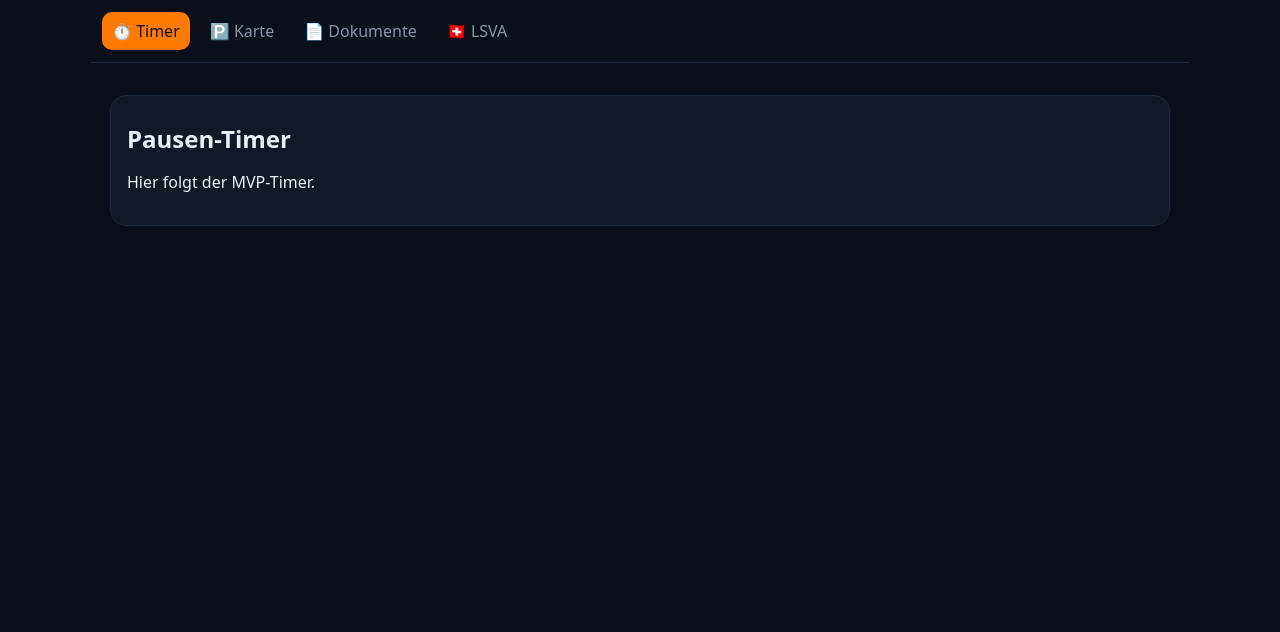
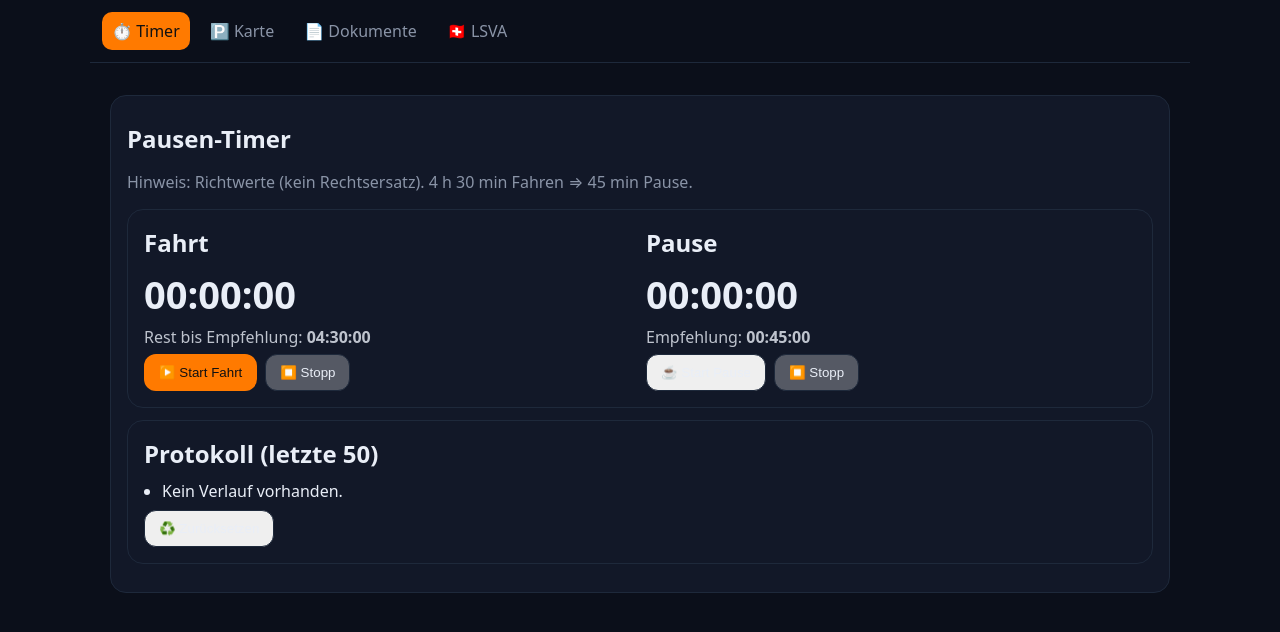
Before and after one commit to techtumbler/truckerApp, a React (Vite) app: page / in a window 1280 px wide. Shown: the top 632 px of the page. Built offline with nearby package versions, Linux system fonts and the light colour scheme.

Commit message:
Timer MVP (driving/break, persist, warnings)

```diff
--- /dev/null
+++ b/src/lib/timer.js
@@ -0,0 +1,31 @@
+// Simple Timer State in localStorage + in-memory ticker
+const LS_KEY = 'trucker.timer.v1';
+
+export function loadTimer() {
+  try { return JSON.parse(localStorage.getItem(LS_KEY)) || defaultState(); }
+  catch { return defaultState(); }
+}
+export function saveTimer(state) {
+  localStorage.setItem(LS_KEY, JSON.stringify(state));
+}
+export function defaultState() {
+  return {
+    // driving or break
+    mode: 'idle',             // 'idle' | 'driving' | 'break'
+    startedAt: null,          // ISO string
+    elapsedMs: 0,             // accumulated time of current mode
+    history: [],              // [{mode:'driving'|'break', start, end, durationMs}]
+    // thresholds (safe defaults; keine Rechtsberatung)
+    drivingLimitMs: 4.5 * 60 * 60 * 1000,  // 4.5 h
+    breakMinMs: 45 * 60 * 1000,           // 45 min
+    warn15: true,
+    warn5: true
+  };
+}
+export function formatHMS(ms) {
+  const sec = Math.floor(ms/1000);
+  const h = Math.floor(sec/3600).toString().padStart(2,'0');
+  const m = Math.floor((sec%3600)/60).toString().padStart(2,'0');
+  const s = Math.floor(sec%60).toString().padStart(2,'0');
+  return `${h}:${m}:${s}`;
+}
--- a/src/routes/Timer.jsx
+++ b/src/routes/Timer.jsx
@@ -1,5 +1,120 @@
-// src/routes/Timer.jsx
-import React from 'react'
+import React, { useEffect, useRef, useState } from 'react'
+import { loadTimer, saveTimer, defaultState, formatHMS } from '../lib/timer'
+
 export default function Timer(){
-  return <section className="card"><h1>Pausen-Timer</h1><p>Hier folgt der MVP-Timer.</p></section>
+  const [st, setSt] = useState(loadTimer())
+  const tickRef = useRef(null)
+  const lastWarnRef = useRef({ m15:false, m5:false })
+
+  // persist on every state change
+  useEffect(()=>{ saveTimer(st) }, [st])
+
+  // ticker
+  useEffect(()=>{
+    clearInterval(tickRef.current)
+    tickRef.current = setInterval(()=>{
+      setSt(s => {
+        if(s.mode === 'driving' || s.mode === 'break'){
+          const base = s.startedAt ? Date.now() - new Date(s.startedAt).getTime() : 0
+          const elapsed = base
+          // warn logic (foreground banners)
+          if(s.mode === 'driving') {
+            const left = s.drivingLimitMs - elapsed
+            if (left <= 15*60*1000 && !lastWarnRef.current.m15) {
+              lastWarnRef.current.m15 = true
+              toast('⚠️ Noch ~15 Min bis empfohlener Pause')
+            }
+            if (left <= 5*60*1000 && !lastWarnRef.current.m5) {
+              lastWarnRef.current.m5 = true
+              toast('⏰ Noch ~5 Min bis empfohlener Pause')
+            }
+          }
+          return { ...s, elapsedMs: elapsed }
+        }
+        return s
+      })
+    }, 1000)
+    return ()=> clearInterval(tickRef.current)
+  }, [])
+
+  function toast(msg){
+    // einfache In-App-Meldung
+    const el = document.createElement('div')
+    el.textContent = msg
+    el.style.cssText = 'position:fixed;left:50%;transform:translateX(-50%);bottom:20px;background:#ff7a00;color:#111;padding:10px 14px;border-radius:12px;box-shadow:0 6px 18px rgba(0,0,0,.3);z-index:9999;font-weight:600'
+    document.body.appendChild(el)
+    setTimeout(()=> el.remove(), 3000)
+  }
+
+  function startDriving(){
+    if(st.mode === 'driving') return
+    lastWarnRef.current = { m15:false, m5:false }
+    setSt(s => ({ ...s, mode:'driving', startedAt:new Date().toISOString(), elapsedMs:0 }))
+  }
+  function startBreak(){
+    if(st.mode === 'break') return
+    setSt(s => ({ ...s, mode:'break', startedAt:new Date().toISOString(), elapsedMs:0 }))
+  }
+  function stopCurrent(){
+    if(st.mode === 'idle') return
+    const end = new Date()
+    const start = new Date(st.startedAt)
+    const dur = Math.max(0, end - start)
+    setSt(s => ({
+      ...s,
+      history: [{ mode:s.mode, start:s.startedAt, end:end.toISOString(), durationMs:dur }, ...s.history].slice(0,50),
+      mode:'idle', startedAt:null, elapsedMs:0
+    }))
+  }
+  function resetAll(){
+    if(!confirm('Timer wirklich zurücksetzen?')) return
+    setSt(defaultState())
+  }
+
+  const drivingElapsed = st.mode==='driving' ? st.elapsedMs : 0
+  const drivingLeft = Math.max(0, st.drivingLimitMs - drivingElapsed)
+  const breakElapsed = st.mode==='break' ? st.elapsedMs : 0
+
+  return (
+    <section className="card">
+      <h1>Pausen-Timer</h1>
+      <p style={{color:'var(--muted)'}}>Hinweis: Richtwerte (kein Rechtsersatz). 4 h 30 min Fahren ⇒ 45 min Pause.</p>
+
+      <div className="card" style={{display:'grid',gridTemplateColumns:'1fr 1fr',gap:'12px'}}>
+        <div>
+          <h2 style={{marginTop:0}}>Fahrt</h2>
+          <div style={{fontSize:'38px',fontWeight:800}}>{formatHMS(drivingElapsed)}</div>
+          <div style={{opacity:.8, margin:'6px 0'}}>Rest bis Empfehlung: <strong>{formatHMS(drivingLeft)}</strong></div>
+          <div style={{display:'flex',gap:'8px',flexWrap:'wrap'}}>
+            <button className="btn primary" onClick={startDriving}>▶️ Start Fahrt</button>
+            <button className="btn" onClick={stopCurrent} disabled={st.mode!=='driving'}>⏹️ Stopp</button>
+          </div>
+        </div>
+        <div>
+          <h2 style={{marginTop:0}}>Pause</h2>
+          <div style={{fontSize:'38px',fontWeight:800}}>{formatHMS(breakElapsed)}</div>
+          <div style={{opacity:.8, margin:'6px 0'}}>Empfehlung: <strong>00:45:00</strong></div>
+          <div style={{display:'flex',gap:'8px',flexWrap:'wrap'}}>
+            <button className="btn" onClick={startBreak}>☕ Start Pause</button>
+            <button className="btn" onClick={stopCurrent} disabled={st.mode!=='break'}>⏹️ Stopp</button>
+          </div>
+        </div>
+      </div>
+
+      <div className="card">
+        <h2 style={{marginTop:0}}>Protokoll (letzte 50)</h2>
+        <ul style={{margin:'8px 0', paddingLeft:'18px'}}>
+          {st.history.map((h,i)=>(
+            <li key={i}>
+              <code>{h.mode.toUpperCase()}</code> • {new Date(h.start).toLocaleString()} → {new Date(h.end).toLocaleString()} • {formatHMS(h.durationMs)}
+            </li>
+          ))}
+          {st.history.length===0 && <li>Kein Verlauf vorhanden.</li>}
+        </ul>
+        <div style={{display:'flex',gap:'8px',flexWrap:'wrap'}}>
+          <button className="btn" onClick={resetAll}>♻️ Zurücksetzen</button>
+        </div>
+      </div>
+    </section>
+  )
 }
```
